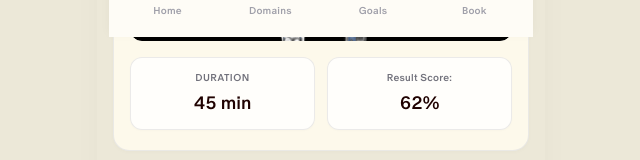
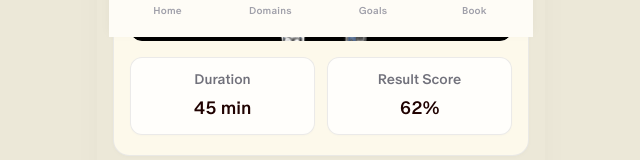
Before and after one commit to mollyreeddesign/aeon-assessment, a Next.js app: page /report in a window 1280 px wide. Shown: the part 763-923 px from the top of the page, without its empty margins (319-959 px from the left). Built offline with nearby package versions, Linux system fonts and the light colour scheme.

Commit message:
feat: tiny changes

```diff
--- a/app/(dashboard)/report/page.tsx
+++ b/app/(dashboard)/report/page.tsx
@@ -109,7 +109,7 @@ export default function OpenReportPage() {
           </div>
           <div className="mt-4 grid grid-cols-2 gap-3">
             <div className="rounded-xl border border-stone-200/80 bg-white/80 px-3 py-3 text-center shadow-[0_1px_2px_rgba(0,0,0,0.02)]">
-              <p className="text-[10px] font-medium uppercase tracking-wider text-zinc-500">
+              <p className="text-sm font-medium text-zinc-500">
                 Duration
               </p>
               <p className="mt-1 text-lg font-semibold tabular-nums text-[#200201]">
@@ -117,8 +117,8 @@ export default function OpenReportPage() {
               </p>
             </div>
             <div className="rounded-xl border border-stone-200/80 bg-white/80 px-3 py-3 text-center shadow-[0_1px_2px_rgba(0,0,0,0.02)]">
-              <p className="text-[10px] font-medium tracking-wide text-zinc-500">
-                Result Score:
+              <p className="text-sm font-medium text-zinc-500">
+                Result Score
               </p>
               <p className="mt-1 text-lg font-semibold tabular-nums text-[#200201]">
                 62%
--- a/components/dashboard/calorie-header.tsx
+++ b/components/dashboard/calorie-header.tsx
@@ -28,6 +28,7 @@ export function CalorieHeader({
     100,
     Math.max(0, ringFillPercent ?? healthScore),
   );
+  const isGoalComplete = goalProgressPercent >= 100;
   // Light feedback when the goal checklist is fully complete.
   useEffect(() => {
     const at100 = goalProgressPercent >= 100;
@@ -164,7 +165,7 @@ export function CalorieHeader({
               <div className="relative">
               <p
                 className={`flex items-baseline justify-center gap-0.5 font-sans text-2xl font-semibold tabular-nums leading-none ${
-                  goalCelebration ? "text-emerald-200" : ""
+                  isGoalComplete ? "text-emerald-200" : ""
                 }`}
               >
                 <span className="tabular-nums">{goalProgressPercent}</span>
@@ -178,7 +179,11 @@ export function CalorieHeader({
                 />
               ) : null}
               </div>
-              <p className="mt-1 max-w-[7rem] text-[12px] font-medium leading-tight text-white/85">
+              <p
+                className={`mt-1 max-w-[7rem] text-[12px] leading-tight text-white/85 ${
+                  isGoalComplete ? "font-semibold" : "font-medium"
+                }`}
+              >
                 <span className="min-[401px]:hidden">
                   Goal
                   <br />
```
